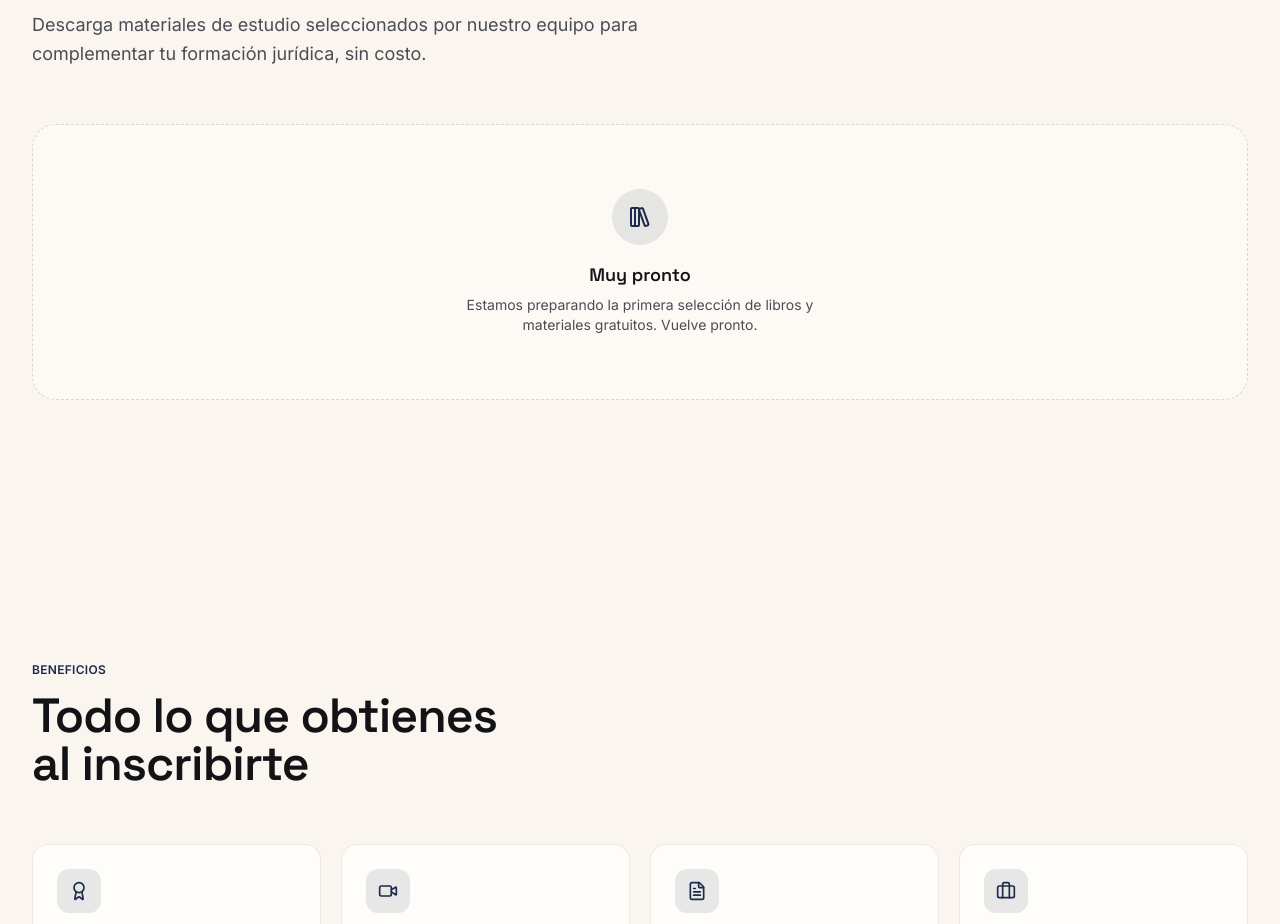
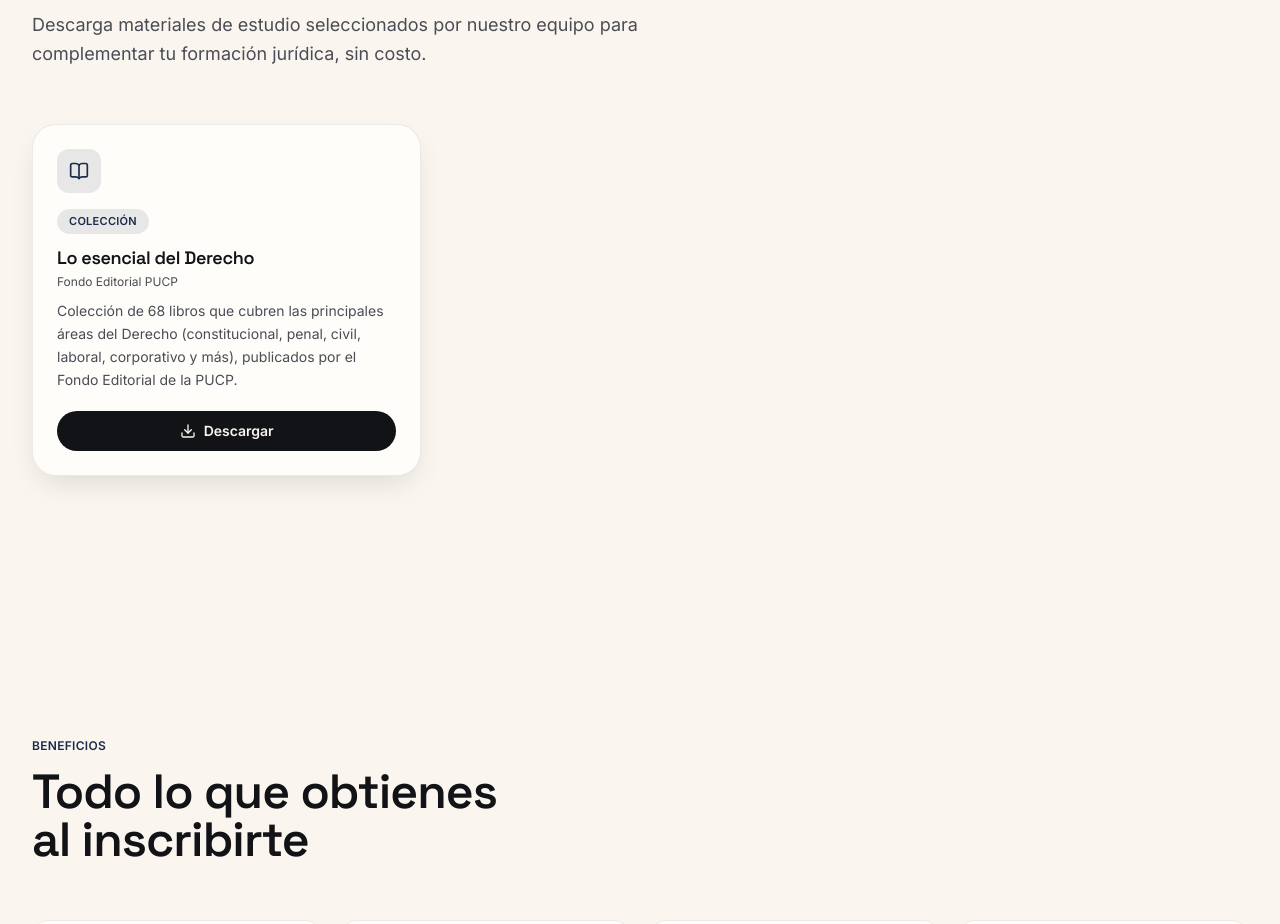
Before and after one commit to forolegalperu-max/foro-legalperu, a React (Vite) app: page / in a window 1280 px wide. Shown: the part 2480-3404 px from the top of the page. Built offline with nearby package versions, Linux system fonts and the light colour scheme.

Commit message:
Agregar colección "Lo esencial del Derecho" (PUCP) a la biblioteca virtual
Co-Authored-By: Claude Sonnet 5 <noreply@anthropic.com>

```diff
--- a/src/data/library.ts
+++ b/src/data/library.ts
@@ -13,4 +13,14 @@ export interface LibraryBook {
   fileUrl: string;
 }
 
-export const libraryBooks: LibraryBook[] = [];
+export const libraryBooks: LibraryBook[] = [
+  {
+    id: 'lo-esencial-del-derecho-pucp',
+    title: 'Lo esencial del Derecho',
+    author: 'Fondo Editorial PUCP',
+    category: 'Colección',
+    description:
+      'Colección de 68 libros que cubren las principales áreas del Derecho (constitucional, penal, civil, laboral, corporativo y más), publicados por el Fondo Editorial de la PUCP.',
+    fileUrl: 'https://drive.google.com/drive/folders/1_FJQcfOwBMDcIxPAGil8h8iPBtHQ1I4W?usp=share_link',
+  },
+];
```
